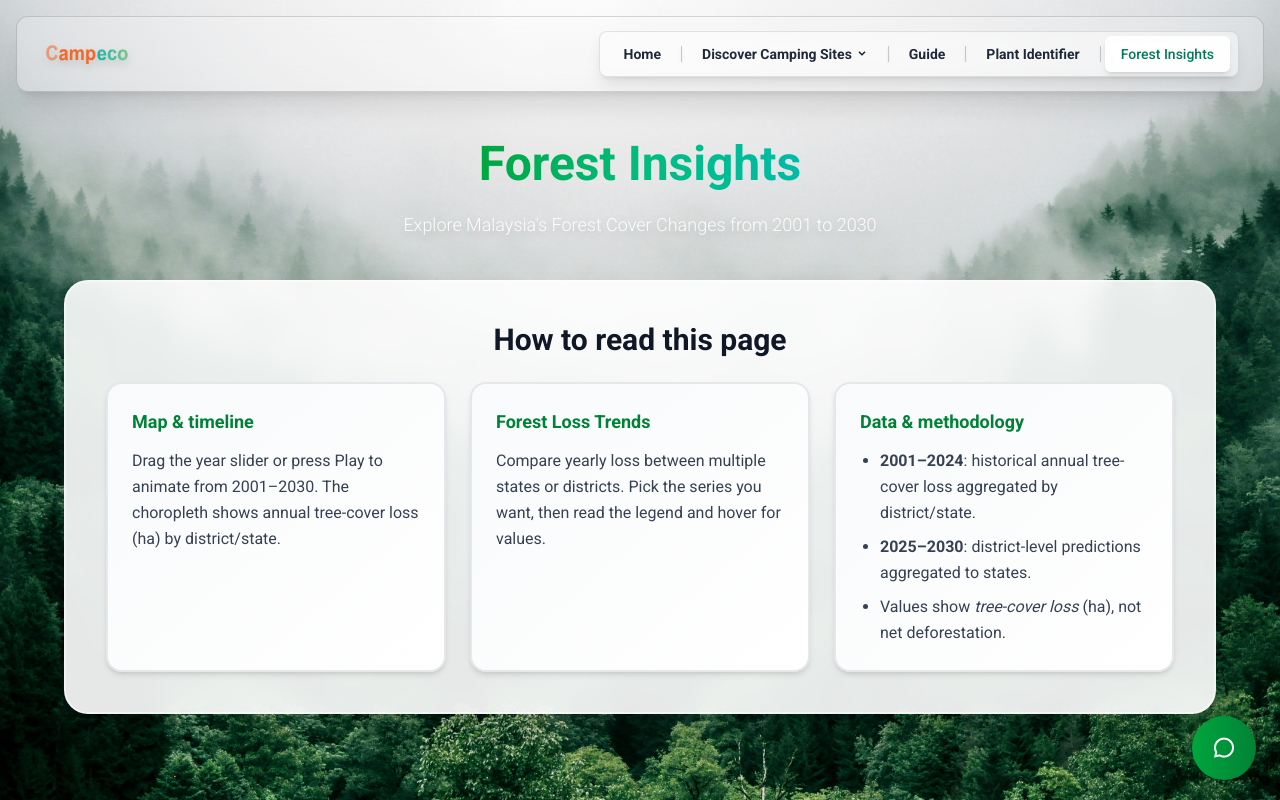
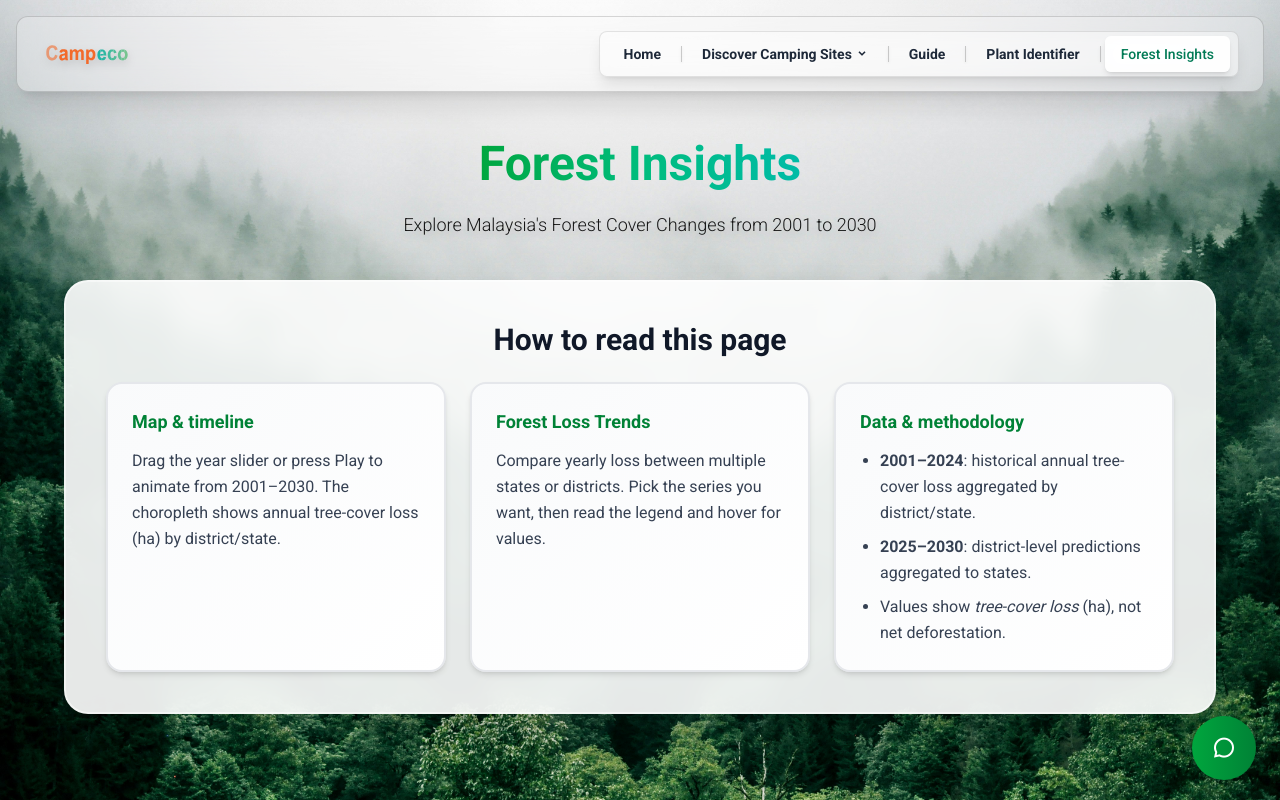
Before and after one commit to khantzeyar/my-ecolens, a Next.js app: page /insights in a window 1280 px wide. Shown: the top 800 px of the page. Built offline with nearby package versions, Linux system fonts and the light colour scheme.

Commit message:
Changed the white forest insights text to be black so that it is visible.

```diff
--- a/src/app/insights/page.tsx
+++ b/src/app/insights/page.tsx
@@ -270,7 +270,7 @@
               Forest Insights
             </span>
           </h1>
-          <p className="text-base md:text-lg text-white/90 drop-shadow-lg font-light leading-relaxed max-w-2xl mx-auto">
+          <p className="text-base md:text-lg text-black/90 drop-shadow-lg font-light leading-relaxed max-w-2xl mx-auto">
             Explore Malaysia&apos;s Forest Cover Changes from 2001 to 2030
           </p>
         </header>
```
